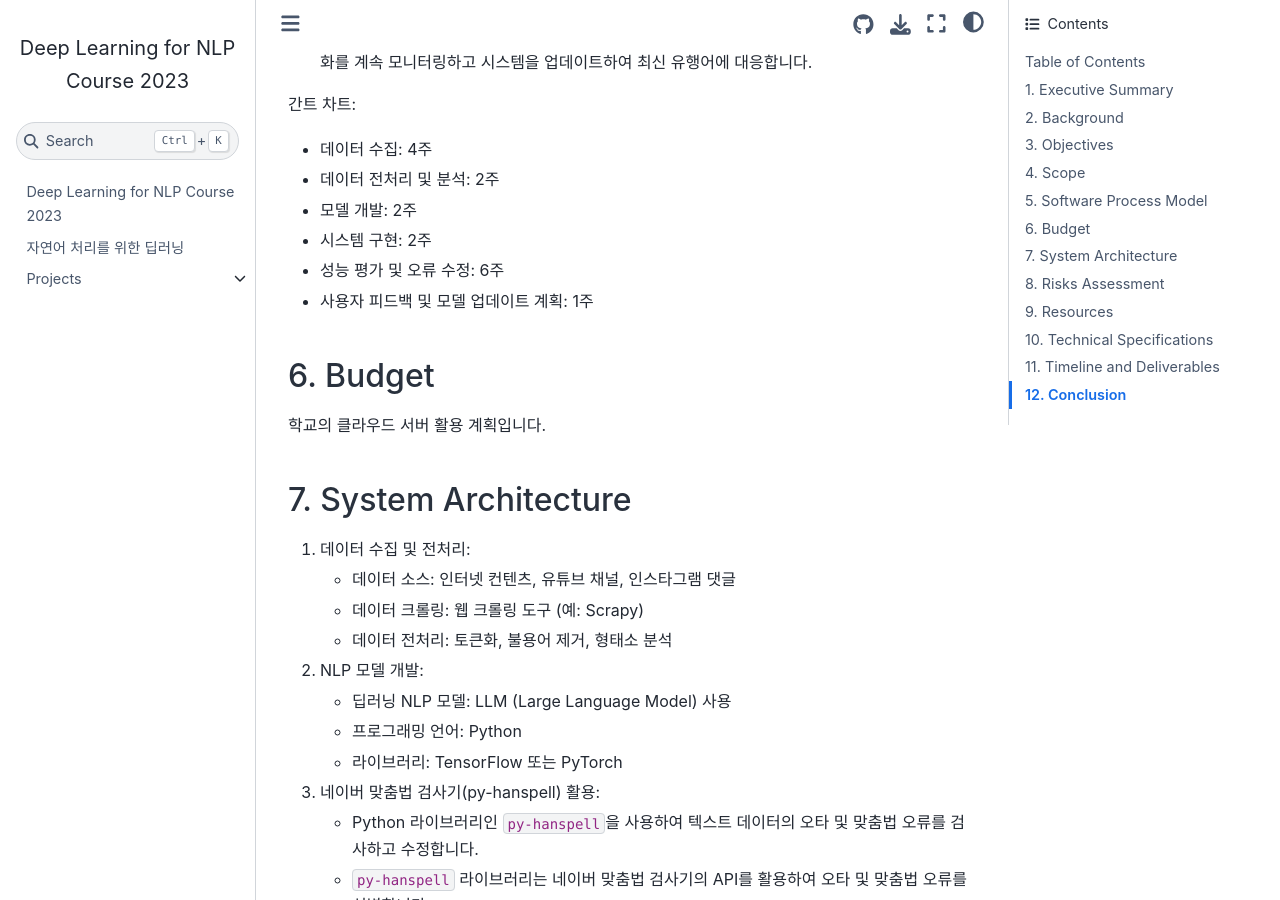
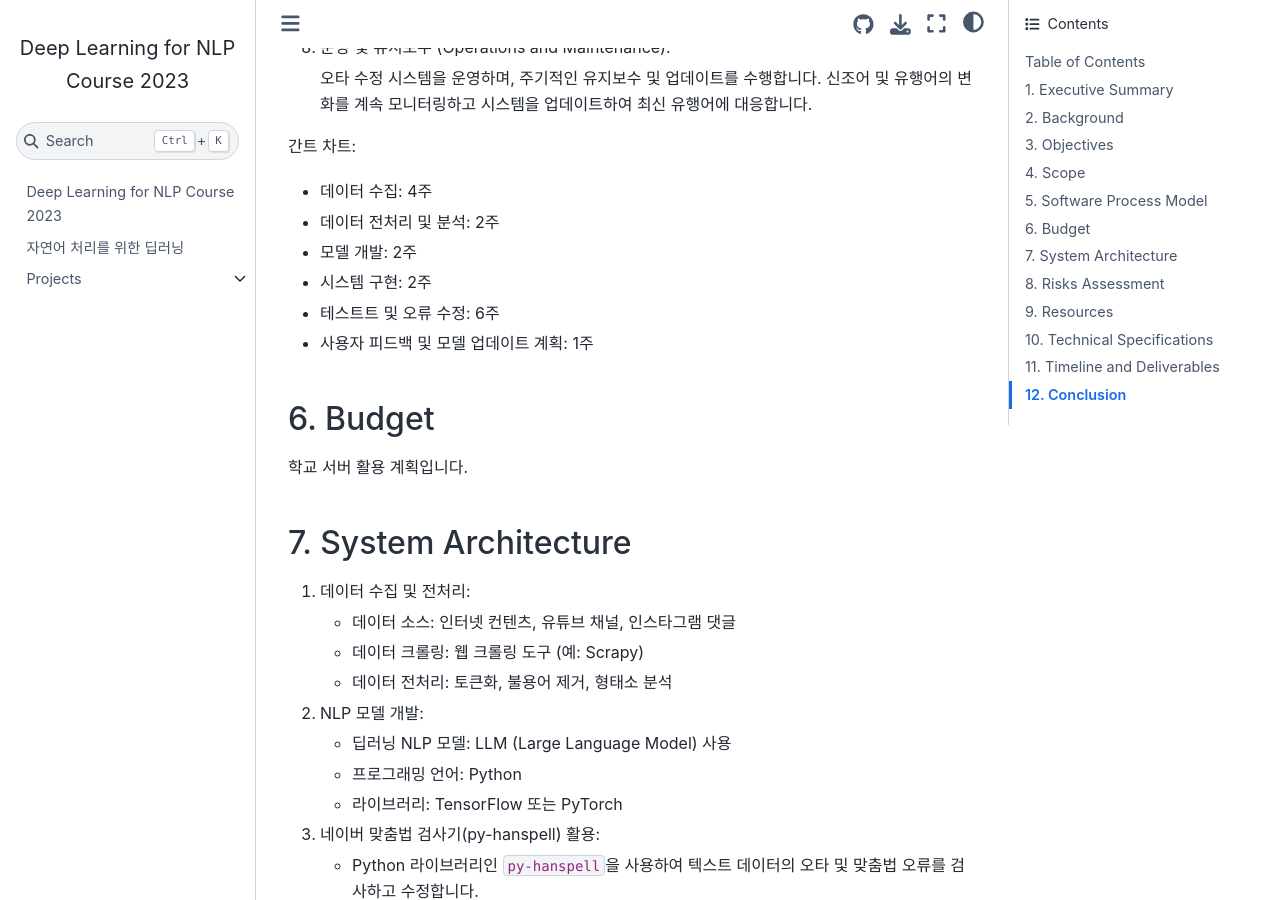
Before and after one commit to ypilseong/deepnlp-2023, a Jupyter Book: the page built from book/projects/202021013/proposal.md, in a window 1280 px wide and 900 px high, scrolled down 3126 px. Built offline with Jupyter Book 1.0.4 settings and Sphinx 7.4.7 and the Sphinx Book theme 1.1.4, drawn with Linux system fonts in a browser that asks for light colours; some of the changed text lies outside the part shown.

Commit message:
Update proposal.md

```diff
--- a/book/projects/202021013/proposal.md
+++ b/book/projects/202021013/proposal.md
@@ -1,5 +1,7 @@
-# Project Title
-**시대를 따르는 오타 수정 시스템**
+# 시대를 따르는 오타 수정 시스템
+
+**Project Title**
+- 시대를 따르는 오타 수정 시스템
 
 _Prepared by: 김지연_
 
@@ -103,12 +105,12 @@
 - 데이터 전처리 및 분석: 2주
 - 모델 개발: 2주
 - 시스템 구현: 2주
-- 성능 평가 및 오류 수정: 6주
+- 테스트트 및 오류 수정: 6주
 - 사용자 피드백 및 모델 업데이트 계획: 1주
 
 ## 6. Budget
 
-학교의 클라우드 서버 활용 계획입니다.
+학교 서버 활용 계획입니다.
 
 ## 7. System Architecture
 
@@ -166,7 +168,7 @@
 - 6주 : 학습 데이터 수집 및 전처리 완료
 - 3주 : NLP 모델 개발 및 테스트 완료
 - 2주 : 시스템 구현 및 테스트 완료
-- 6주 : 성능 평가 및 오류 수정
+- 6주 : 테스트 및 오류 수정
 - 1주 : 사용자 피드백 및 모델 업데이트 계획
 
 ## 12. Conclusion
```
